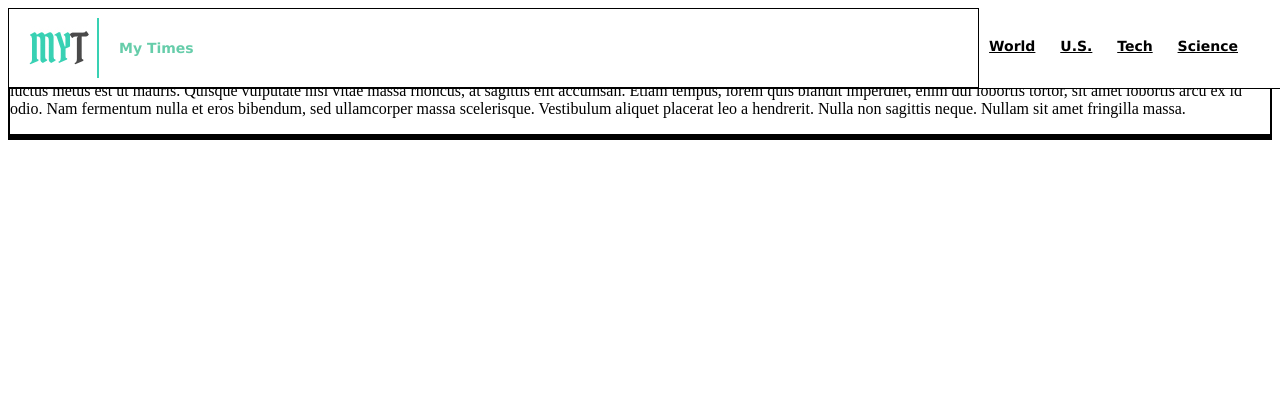
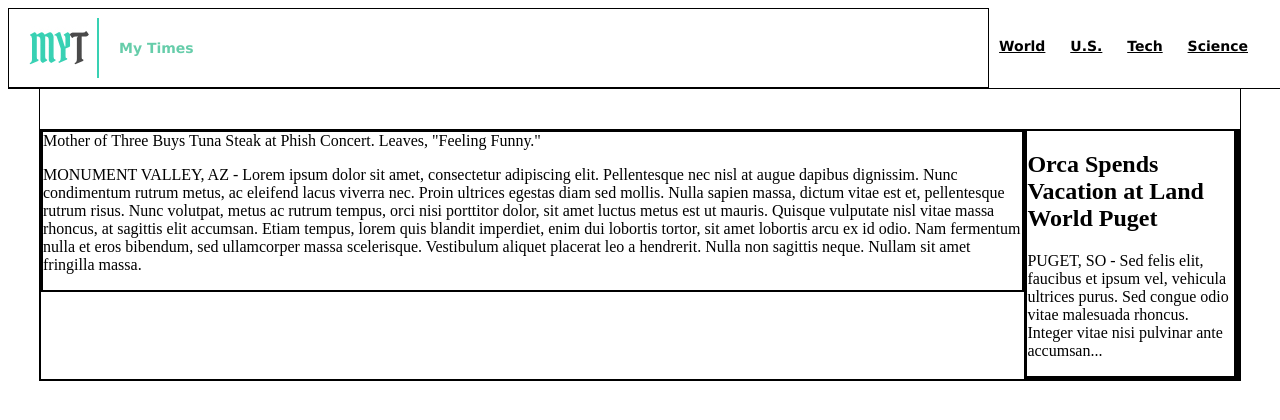
Before and after one commit to yujinrlee/MyTimes, a plain HTML site: page index.html in a window 1280 px wide. Drawn offline with Linux system fonts and the light colour scheme.

Commit message:
Content commit_v2; having problems with direction of flex boxes.

```diff
--- a/index.html
+++ b/index.html
@@ -19,14 +19,27 @@
     </nav>
   </header>
 
-  <!-- Content Section -->
-  <div class="content">
+<!-- Content Section -->
+<div class="content">
       <!-- Column Large -->
     <div class="column.large">
+
       <div class="main.story">
+        <div class="image-content">
         <span>Mother of Three Buys Tuna Steak at Phish Concert. Leaves, "Feeling Funny."</span>
+        <p>MONUMENT VALLEY, AZ - Lorem ipsum dolor sit amet, consectetur adipiscing elit. Pellentesque nec nisl at augue dapibus dignissim. Nunc condimentum rutrum metus, ac eleifend lacus viverra nec. Proin ultrices egestas diam sed mollis. Nulla sapien massa, dictum vitae est et, pellentesque rutrum risus. Nunc volutpat, metus ac rutrum tempus, orci nisi porttitor dolor, sit amet luctus metus est ut mauris. Quisque vulputate nisl vitae massa rhoncus, at sagittis elit accumsan. Etiam tempus, lorem quis blandit imperdiet, enim dui lobortis tortor, sit amet lobortis arcu ex id odio. Nam fermentum nulla et eros bibendum, sed ullamcorper massa scelerisque. Vestibulum aliquet placerat leo a hendrerit. Nulla non sagittis neque. Nullam sit amet fringilla massa.</p>
+        </div>
       </div>
-        <p>MONUMENT VALLEY, AZ - Lorem ipsum dolor sit amet, consectetur adipiscing elit. Pellentesque nec nisl at augue dapibus dignissim. Nunc condimentum rutrum metus, ac eleifend lacus viverra nec. Proin ultrices egestas diam sed mollis. Nulla sapien massa, dictum vitae est et, pellentesque rutrum risus. Nunc volutpat, metus ac rutrum tempus, orci nisi porttitor dolor, sit amet luctus metus est ut mauris. Quisque vulputate nisl vitae massa rhoncus, at sagittis elit accumsan. Etiam tempus, lorem quis blandit imperdiet, enim dui lobortis tortor, sit amet lobortis arcu ex id odio. Nam fermentum nulla et eros bibendum, sed ullamcorper massa scelerisque. Vestibulum aliquet placerat leo a hendrerit. Nulla non sagittis neque. Nullam sit amet fringilla massa.</p>
+    </div>
+
+    <div class="sub.stories">
+      <div class="story1">
+        <h2>Orca Spends Vacation at Land World Puget</h2>
+        <p>PUGET, SO - Sed felis elit, faucibus et ipsum vel, vehicula ultrices purus. Sed congue odio vitae malesuada rhoncus. Integer vitae nisi pulvinar ante accumsan...</p>
+      </div>
+      <div class="story2">
+
+      </div>
     </div>
       <!-- Column Medium -->
     <div class="column.medium"></div>
--- a/style.css
+++ b/style.css
@@ -28,7 +28,7 @@ header{
 }
 
 header nav{
-  padding-right: 40px;
+  padding-right: 30px;
 }
 
 a{
@@ -48,7 +48,18 @@ div{
 
 .content{
   display: flex;
+  width: 1200px;
+  margin-top: 0px;
+  margin-right: auto;
+  margin bottom: 80px;
+  margin-left: auto;
+  padding-top: 120px;
+}
+
+.column{
+  display: flex;
   flex-direction: column;
+  margin-right: 32px;
 }
 
 .column.large {
```
